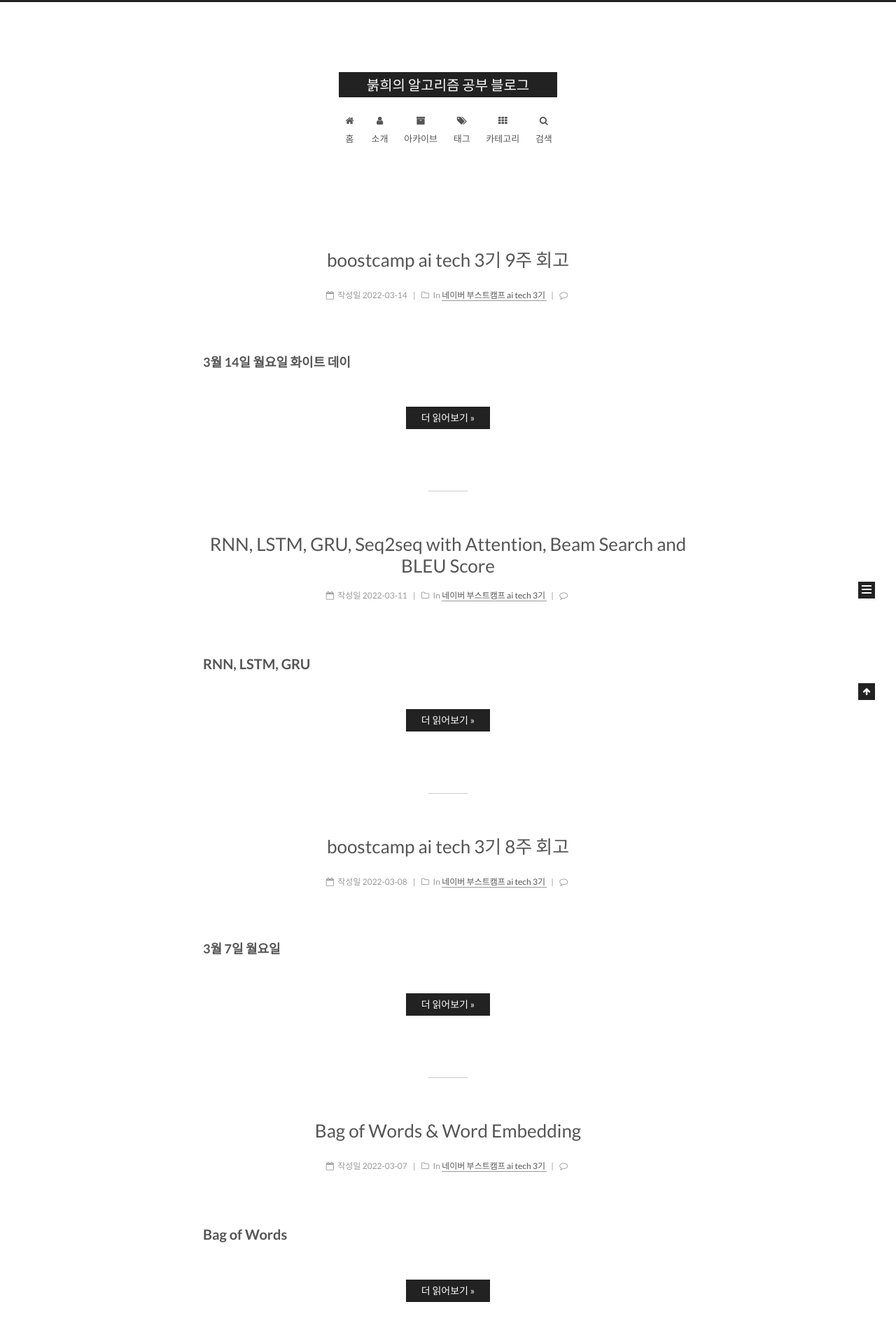
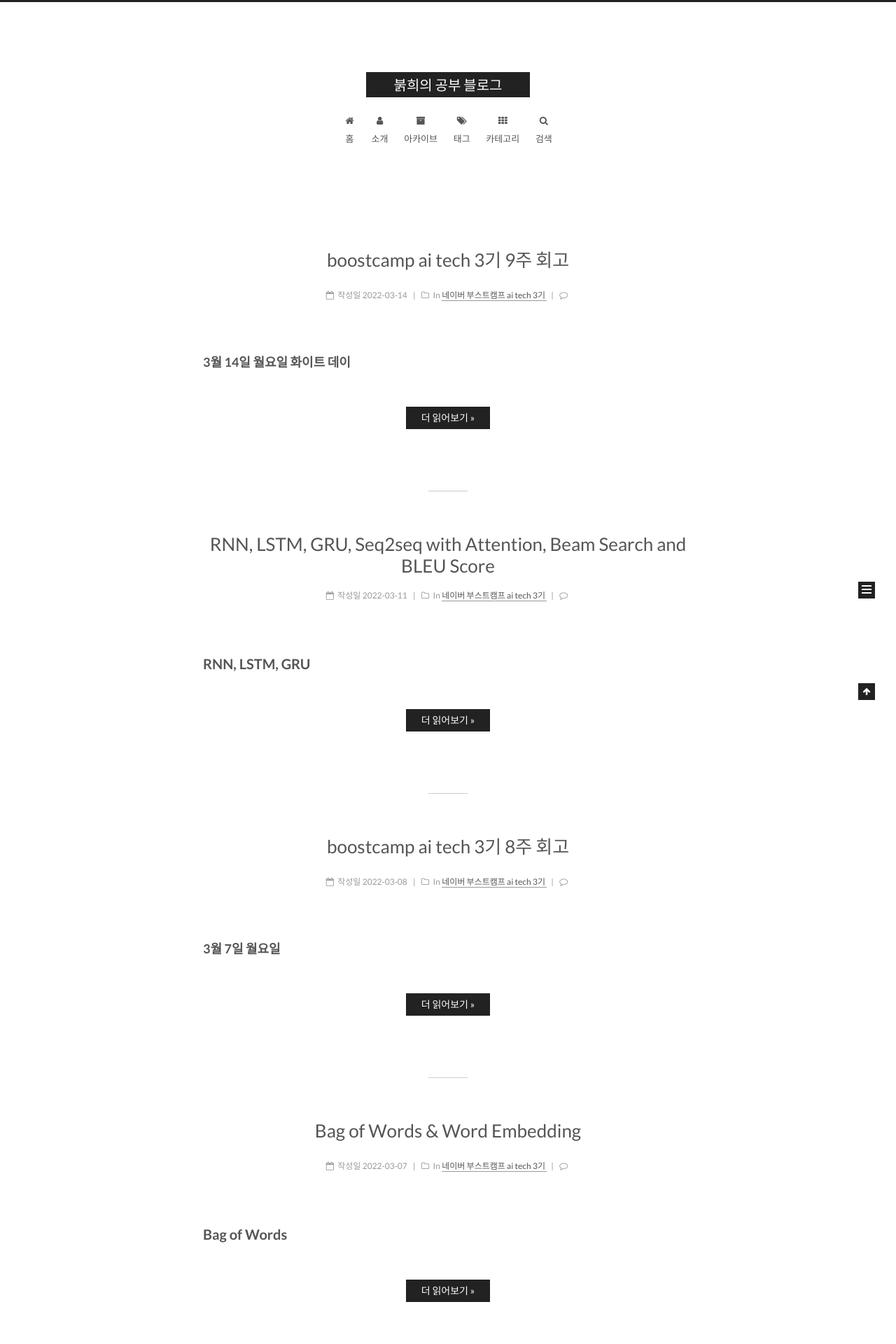
Before and after one commit to NHRWV/nhrwv.github.io, a Jekyll site: the page built from index.html, in a window 1280 px wide. Shown: the top 1920 px of the page at 70% size. Built offline with Jekyll 4.4.1, drawn with Linux system fonts in a browser that asks for light colours; the list of posts is cut into pages by our own code; comment, search, counter and statistics services are not loaded.

Commit message:
Update _config.yml

```diff
--- a/_config.yml
+++ b/_config.yml
@@ -4,7 +4,7 @@
 # ---------------------------------------------------------------
 
 # Site
-title: 붉희의 알고리즘 공부 블로그
+title: 붉희의 공부 블로그
 subtitle:
 description: 알고리즘 공부 기록저장소
 author: 붉희
```
